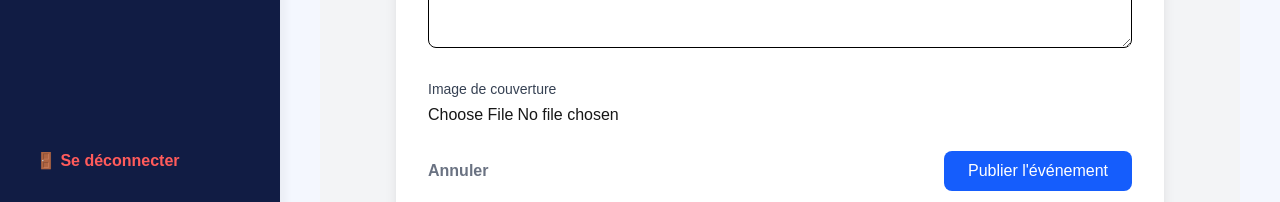
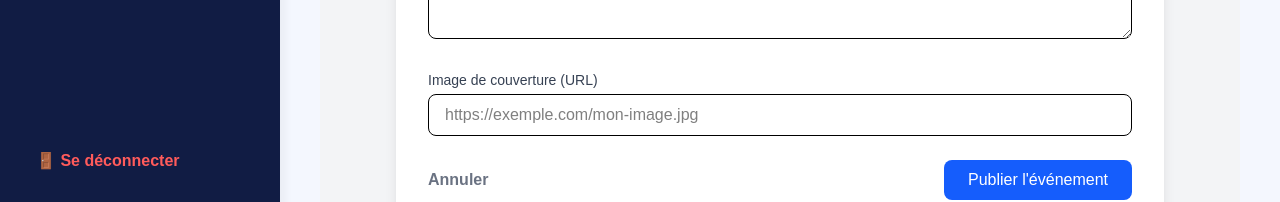
Before and after one commit to MaramBouzamoucha/evently, a Next.js app: page /organizer/create in a window 1280 px wide. Shown: the part 575-777 px from the top of the page. Built offline with nearby package versions, Linux system fonts and the light colour scheme; no server answers; the database is empty.

Commit message:
image URL

```diff
--- a/app/organizer/create/page.js
+++ b/app/organizer/create/page.js
@@ -177,11 +177,24 @@ export default function CreateEvent() {
           </div>
 
           {/* Image */}
-          <div>
-            <label className="block text-sm font-medium text-gray-700 mb-1">Image de couverture</label>
-            <input type="file" accept="image/*" onChange={handleImageChange} />
-            {preview && <img src={preview} alt="preview" className="mt-2 w-full max-h-64 object-cover rounded-lg text-black" />}
-          </div>
+          {/* Image URL */}
+<div>
+  <label className="block text-sm font-medium text-gray-700 mb-1">Image de couverture (URL)</label>
+  <input
+    type="url"
+    placeholder="https://exemple.com/mon-image.jpg"
+    value={image || ""}
+    onChange={(e) => setImage(e.target.value)}
+    className="w-full px-4 py-2 border rounded-lg focus:ring-2 focus:ring-blue-500 focus:outline-none text-black"
+  />
+  {image && (
+    <img
+      src={image}
+      alt="preview"
+      className="mt-2 w-full max-h-64 object-cover rounded-lg text-black"
+    />
+  )}
+</div>
 
           {/* Boutons */}
           <div className="flex justify-between items-center mt-4">
```
